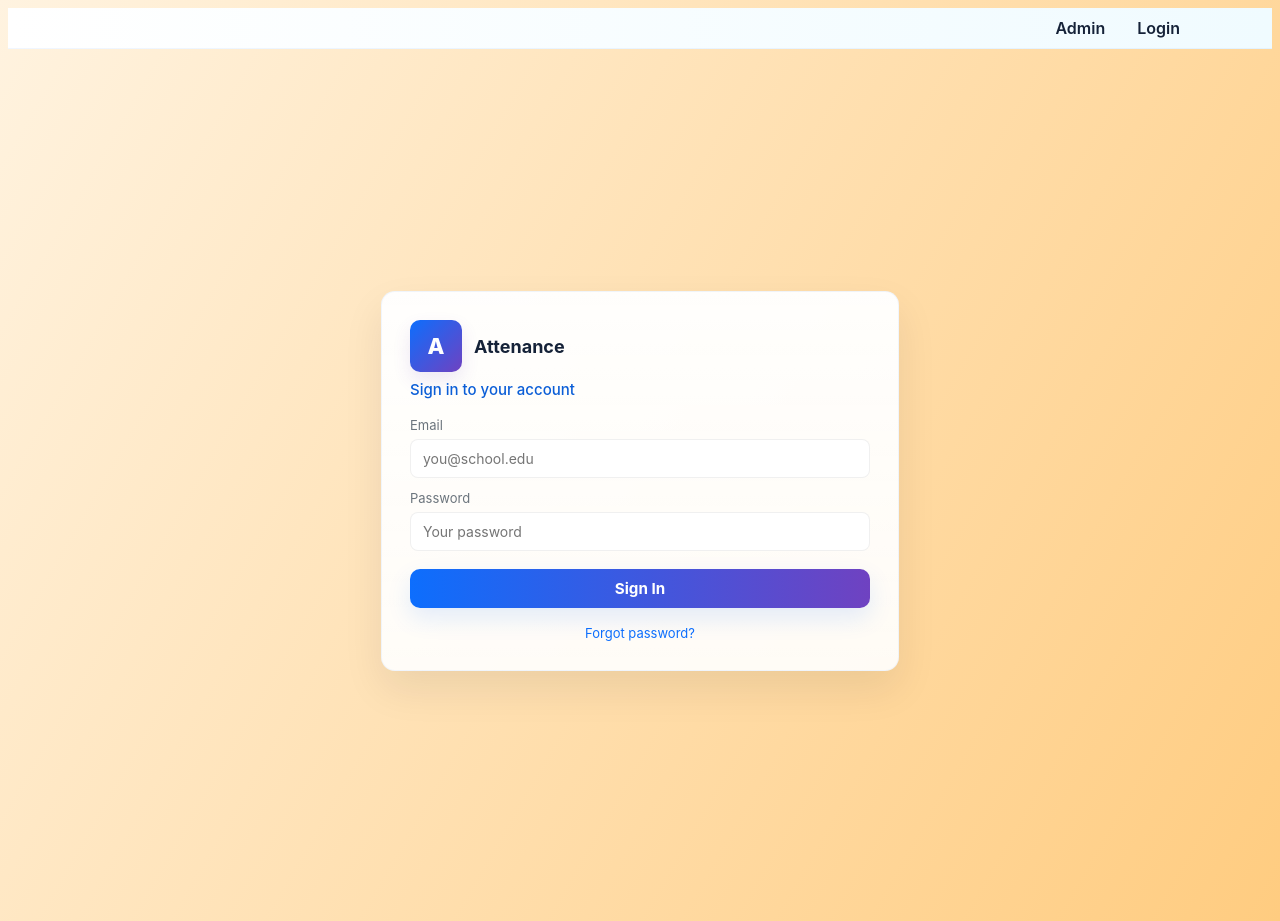
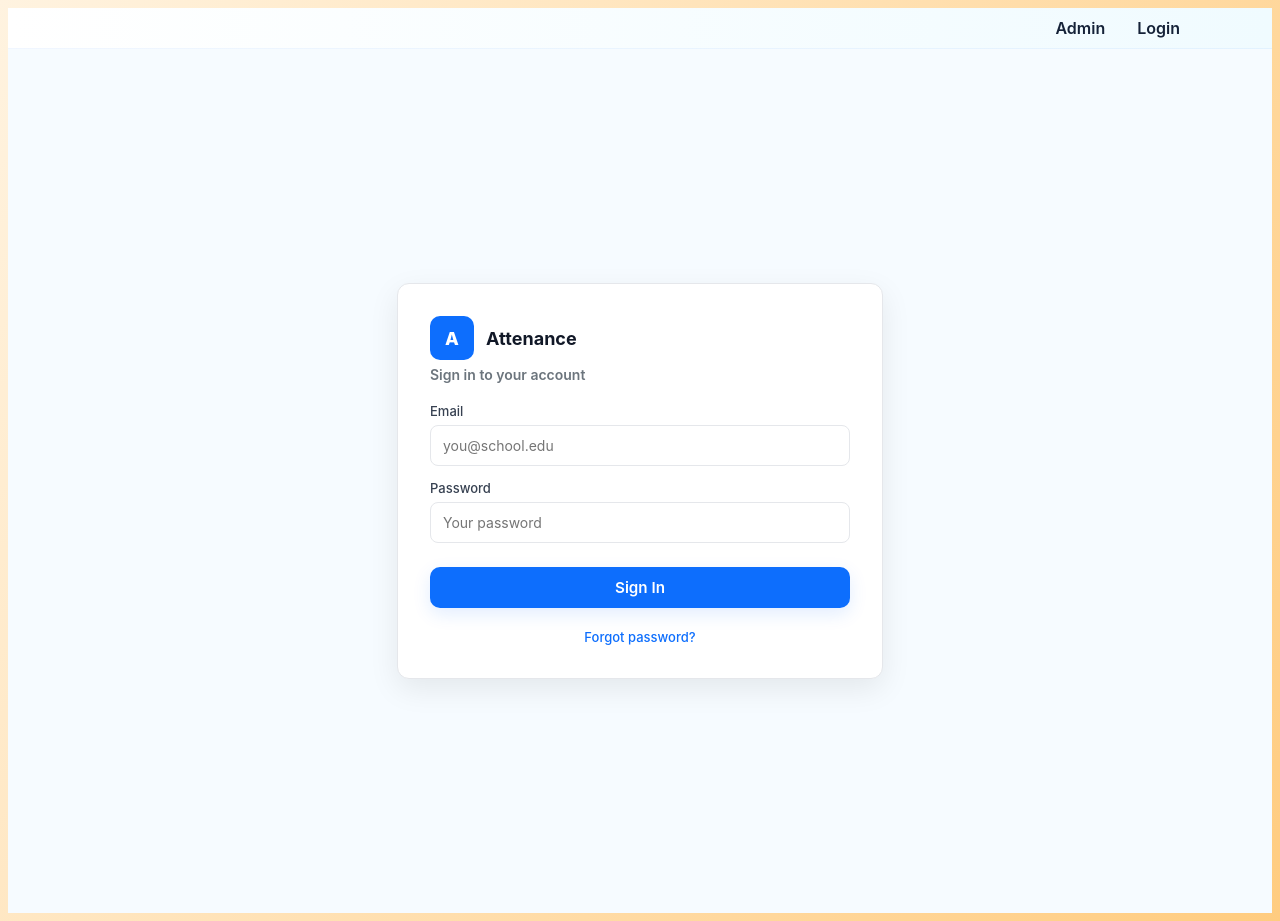
Before and after one commit to joel1-coder/COLLEGE-ATTENDENCE-, a React (Create React App) app in the folder frontend/attenance-frontend/: page /login in a window 1280 px wide. Built offline with nearby package versions, Linux system fonts and the light colour scheme; no server answers.

Commit message:
Refactor Login.css with updated styles and variables

```diff
--- a/frontend/attenance-frontend/src/components/Login.css
+++ b/frontend/attenance-frontend/src/components/Login.css
@@ -1,127 +1,144 @@
-:root{
-  --bg:#f4f6fb;
-  --card:#ffffff;
-  --primary:#2f6df6;
-  --muted:#6b7280;
-  --danger:#ef4444;
+:root {
+  --bg: #f6f7fb;
+  --card: #ffffff;
+  --primary: #2563eb;
+  --primary-700: #1d4ed8;
+  --muted: #6b7280;
+  --border: #e5e7eb;
+  --danger: #ef4444;
+  --radius: 12px;
 }
 
-.login-page{
-  min-height:100vh;
-  display:flex;
-  align-items:center;
-  justify-content:center;
-  background: transparent; /* use page background from theme */
-  padding:2rem;
+.login-page {
+  min-height: 100vh;
+  display: flex;
+  align-items: center;
+  justify-content: center;
+  background: var(--bg);
+  padding: 2rem;
 }
 
-.login-card{
-  width:100%;
-  max-width:460px;
-  background: linear-gradient(180deg, rgba(255,255,255,0.96), rgba(255,255,255,0.9));
-  border-radius:14px;
-  box-shadow:0 18px 40px rgba(16,24,40,0.08);
-  padding:28px;
-  border: 1px solid rgba(13,110,253,0.06);
+.login-card {
+  width: 100%;
+  max-width: 420px;
+  background: var(--card);
+  border-radius: var(--radius);
+  box-shadow: 0 10px 30px rgba(0, 0, 0, 0.08);
+  padding: 32px;
+  border: 1px solid var(--border);
 }
 
-.brand{
-  display:flex;
-  align-items:center;
-  gap:12px;
-  margin-bottom:8px;
+.brand {
+  display: flex;
+  align-items: center;
+  gap: 12px;
+  margin-bottom: 6px;
 }
 
-.logo{
-  width:52px;
-  height:52px;
-  border-radius:10px;
-  background:linear-gradient(135deg,var(--primary),var(--accent));
-  color:white;
-  display:flex;
-  align-items:center;
-  justify-content:center;
-  font-weight:800;
-  font-size:22px;
-  box-shadow: 0 8px 18px rgba(111,66,193,0.12);
+.logo {
+  width: 44px;
+  height: 44px;
+  border-radius: 10px;
+  background: var(--primary);
+  color: white;
+  display: flex;
+  align-items: center;
+  justify-content: center;
+  font-weight: 800;
+  font-size: 18px;
 }
 
-.title{
-  font-weight:700;
-  font-size:18px;
+.title {
+  font-weight: 700;
+  font-size: 18px;
+  color: #111827;
 }
 
-.subtitle{
-  color:var(--primary-700);
-  margin:6px 0 18px 0;
-  font-size:15px;
-  font-weight:500;
+.subtitle {
+  color: var(--muted);
+  margin: 6px 0 20px 0;
+  font-size: 14px;
 }
 
-.input-group{
-  display:flex;
-  flex-direction:column;
-  margin-bottom:12px;
+.input-group {
+  display: flex;
+  flex-direction: column;
+  margin-bottom: 14px;
 }
 
-.input-group label{
-  font-size:13px;
-  color:var(--muted);
-  margin-bottom:6px;
+.input-group label {
+  font-size: 13px;
+  color: #374151;
+  margin-bottom: 6px;
+  font-weight: 500;
 }
 
-.input-group input{
-  padding:10px 12px;
-  border:1px solid rgba(0,0,0,0.06);
-  border-radius:8px;
-  outline:none;
-  font-size:14px;
-  background: rgba(255,255,255,0.98);
+.input-group input {
+  padding: 11px 12px;
+  border: 1px solid var(--border);
+  border-radius: 8px;
+  outline: none;
+  font-size: 14px;
+  background: white;
+  transition: border-color 0.15s ease, box-shadow 0.15s ease;
 }
 
-.input-group input:focus{
-  box-shadow:0 8px 24px rgba(13,110,253,0.08);
-  border-color:var(--primary-700);
+.input-group input:focus {
+  border-color: var(--primary);
+  box-shadow: 0 0 0 3px rgba(37, 99, 235, 0.15);
 }
 
-.btn-primary{
-  width:100%;
-  padding:10px 14px;
-  border-radius:10px;
-  background: linear-gradient(90deg,var(--primary),var(--accent));
-  color:white;
-  border:none;
-  font-weight:700;
-  cursor:pointer;
-  margin-top:6px;
-  box-shadow: 0 10px 24px rgba(13,110,253,0.12);
+.btn-primary {
+  width: 100%;
+  padding: 11px 14px;
+  border-radius: 10px;
+  background: var(--primary);
+  color: white;
+  border: none;
+  font-weight: 600;
+  cursor: pointer;
+  margin-top: 10px;
+  transition: transform 0.05s ease, box-shadow 0.1s ease, background 0.15s ease;
 }
 
-.btn-primary:disabled{
-  opacity:0.7;
-  cursor:default;
+.btn-primary:hover {
+  background: var(--primary-700);
 }
 
-.message{
-  padding:10px 12px;
-  border-radius:8px;
-  margin-bottom:12px;
-  font-size:13px;
+.btn-primary:active {
+  transform: translateY(1px);
 }
 
-.message.error{
-  background: #fff2f2;
-  color: var(--danger);
-  border:1px solid rgba(239,68,68,0.08);
+.btn-primary:disabled {
+  opacity: 0.6;
+  cursor: not-allowed;
 }
 
-.login-footer{
-  margin-top:14px;
-  text-align:center;
+.message {
+  padding: 10px 12px;
+  border-radius: 8px;
+  margin-bottom: 12px;
+  font-size: 13px;
 }
 
-.login-footer a{
-  color:var(--primary);
-  text-decoration:none;
-  font-size:13px;
+.message.error {
+  background: #fef2f2;
+  color: var(--danger);
+  border: 1px solid #fecaca;
 }
+
+.login-footer {
+  margin-top: 18px;
+  text-align: center;
+}
+
+.login-footer a {
+  color: var(--primary);
+  text-decoration: none;
+  font-size: 13px;
+  font-weight: 500;
+}
+
+.login-footer a:hover {
+  text-decoration: underline;
+}
```
